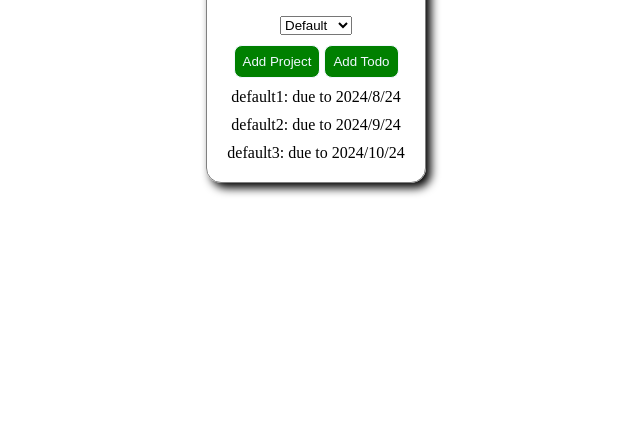
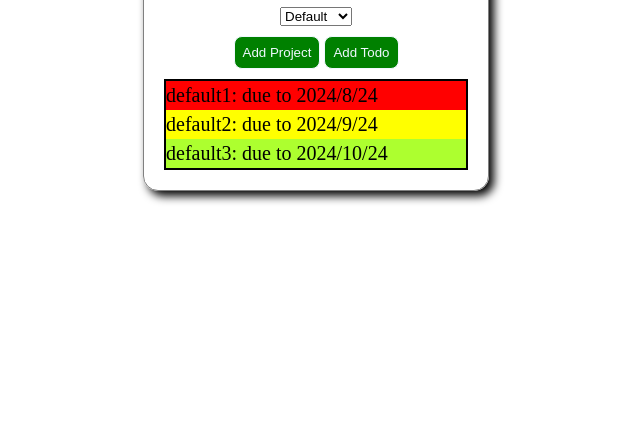
Before and after one commit to MarcoDalBoni/todolist, a website built with webpack: page src/index.html in a window 1280 px wide. Shown: the part 356-800 px from the top of the page, without its empty margins (324-964 px from the left). Built offline with nearby package versions, Linux system fonts and the light colour scheme.

Commit message:
select project added

```diff
--- a/src/index.html
+++ b/src/index.html
@@ -7,10 +7,11 @@
         <div id="content">
             <h1>Todo list</h1>
             <select id="select-project"></select>
-            <div id="button">
+            <div id="buttons">
                 <button>Add Project</button>
                 <button>Add Todo</button>
             </div>
+            <div id="todos"></div>
         </div>
     </body>
 </html>
--- a/src/index.js
+++ b/src/index.js
@@ -1,24 +1,40 @@
 import { getProjects } from "./memory-manager";
 import './style.css'
 
-const content = document.getElementById('content');
+const projects = getProjects();
+const todos = document.getElementById('todos');
 const selectProjects = document.getElementById('select-project');
+selectProjects.addEventListener('change', () => {
+    loadTodos(selectProjects.value);
+})
 
 const loadDOM = () => {
 
 
-    let projects = getProjects();
-
     for(let project of projects) {
         let option = document.createElement('option');
         option.textContent = project.name;
+        option.value = project.name;
         selectProjects.appendChild(option);
     }
 
-    for(let todo of projects[0].getTodos()) {
+    loadTodos('Default');
+}
+
+const loadTodos = (projectName) => {
+
+    while(todos.firstChild) {
+        todos.removeChild(todos.firstChild);
+    }
+
+    let project = projects.filter((proj) => proj.name == projectName)[0];
+
+    for(let todo of project.getTodos()) {
         let todoDiv = document.createElement('div');
         todoDiv.textContent = todo.printShort();
-        content.appendChild(todoDiv);
+        todoDiv.classList.add('todo-div')
+        todoDiv.classList.add(todo.priority)
+        todos.appendChild(todoDiv);
     }
 }
 
--- a/src/memory-manager.js
+++ b/src/memory-manager.js
@@ -33,7 +33,6 @@ defaultProject.addTodo(defaultStep3);
 const defaultProject2 = new Project('Default2');
 defaultProject2.addTodo(defaultStep1);
 defaultProject2.addTodo(defaultStep2);
-defaultProject2.addTodo(defaultStep3);
 
 const projects = [
     defaultProject,
--- a/src/style.css
+++ b/src/style.css
@@ -32,3 +32,25 @@ button {
     padding: 8px;
     cursor: pointer;
 }
+
+#todos {
+    border: 2px solid black;
+    width: 300px;
+}
+
+.todo-div {
+    padding: 3px 0px;
+    font-size: 20px;
+}
+
+.high {
+    background-color: red;
+}
+
+.normal {
+    background-color: yellow;
+}
+
+.low {
+    background-color: greenyellow;
+}
```
